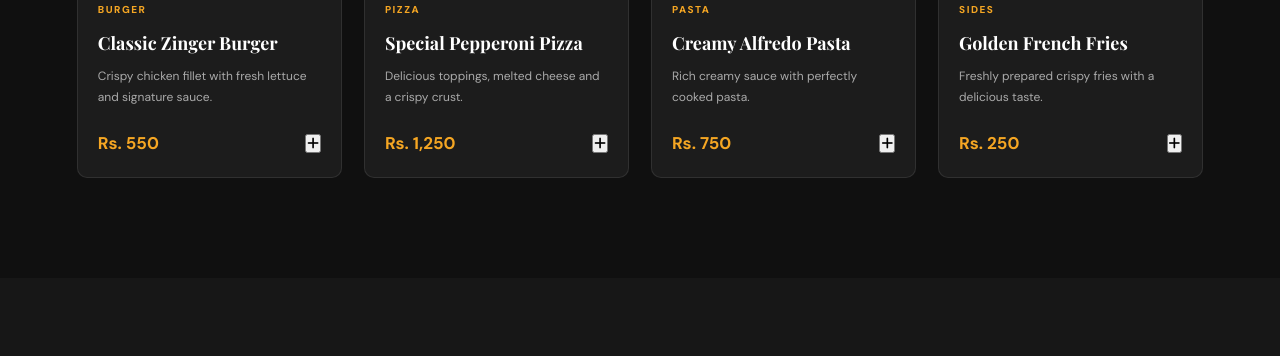
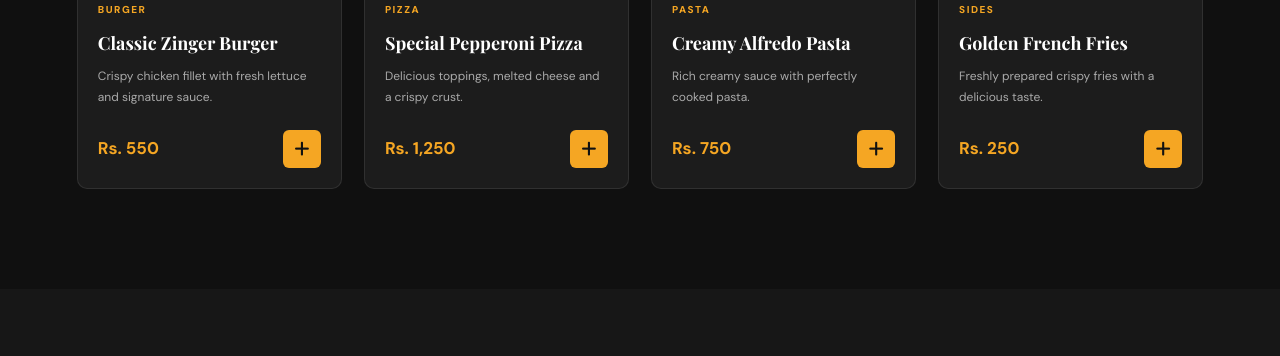
Before and after one commit to hassanaltaf833/biteora, a plain HTML site: page index.html in a window 1280 px wide. Shown: the part 2095-2451 px from the top of the page. Drawn offline with nearby package versions, Linux system fonts and the light colour scheme.

Commit message:
Update style.css

```diff
--- a/css/style.css
+++ b/css/style.css
@@ -450,23 +450,29 @@ section {
     font-size: 17px;
 }
 
-.food-bottom a {
-    width: 35px;
-    height: 35px;
+.food-bottom .favorite-add {
+    width: 38px;
+    height: 38px;
     display: flex;
     justify-content: center;
     align-items: center;
-    border-radius: 5px;
+    border: none;
+    border-radius: 6px;
     background: var(--primary);
-    color: #111;
+    color: #111111;
+    font-size: 17px;
+    cursor: pointer;
     transition: var(--transition);
 }
 
-.food-bottom a:hover {
+.food-bottom .favorite-add:hover {
     background: var(--primary-dark);
-    transform: rotate(90deg);
+    transform: scale(1.08);
 }
 
+.favorite-add i {
+    pointer-events: none;
+}
 /* About Section */
 
 .about {
```
